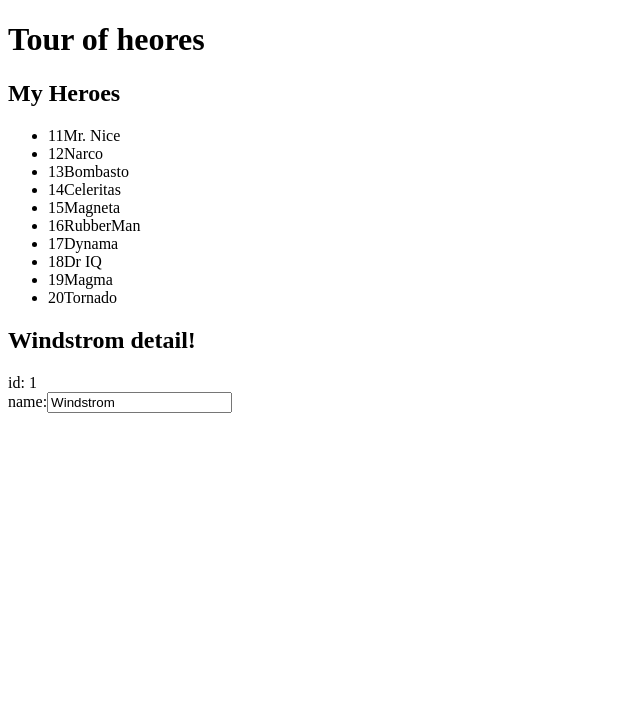
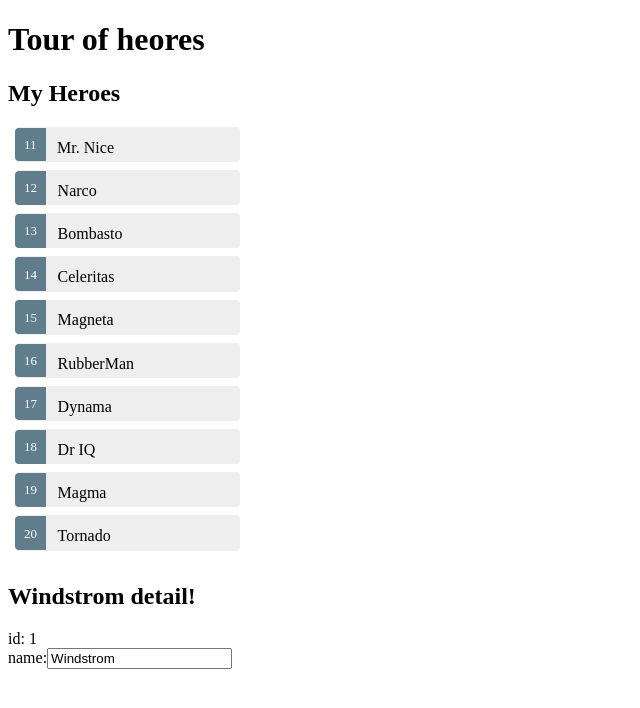
Before and after one commit to OstapHetman/angular-lessons, an Angular app in the folder Angular2Workshop/: page / in a window 1280 px wide. Shown: the top 708 px of the page, without its empty margins (0-640 px from the left). Built offline with nearby package versions, Linux system fonts and the light colour scheme.

Commit message:
add some style

```diff
--- a/Angular2Workshop/src/app/app.component.css
+++ b/Angular2Workshop/src/app/app.component.css
@@ -0,0 +1,53 @@
+.selected {
+    background-color: #CFD8DC !important;
+    color: white;
+}
+
+.heroes {
+    margin: 0 0 2em 0;
+    list-style-type: none;
+    padding: 0;
+    width: 15em;
+}
+
+.heroes li {
+    cursor: pointer;
+    position: relative;
+    left: 0;
+    background-color: #EEE;
+    margin: .5em;
+    padding: .3em 0;
+    height: 1.6em;
+    border-radius: 4px;
+}
+
+.heroes li.selected:hover {
+    background-color: #BBD8DC !important;
+    color: white;
+}
+
+.heroes li:hover {
+    color: #607D8B;
+    background-color: #DDD;
+    left: .1em;
+}
+
+.heroes .text {
+    position: relative;
+    top: -3px;
+}
+
+.heroes .badge {
+    display: inline-block;
+    font-size: small;
+    color: white;
+    padding: 0.8em 0.7em 0 0.7em;
+    background-color: #607D8B;
+    line-height: 1em;
+    position: relative;
+    left: -1px;
+    top: -4px;
+    height: 1.8em;
+    margin-right: .8em;
+    border-radius: 4px 0 0 4px;
+}
--- a/Angular2Workshop/src/app/app.component.html
+++ b/Angular2Workshop/src/app/app.component.html
@@ -1,6 +1,6 @@
 <h1>{{title}}</h1>
 <h2>My Heroes</h2>
-<ul class="Heroes">
+<ul class="heroes">
     <li *ngFor="let hero of heroes">
         <span class="badge">{{hero.id}}</span>{{hero.name}}
     </li>
```
